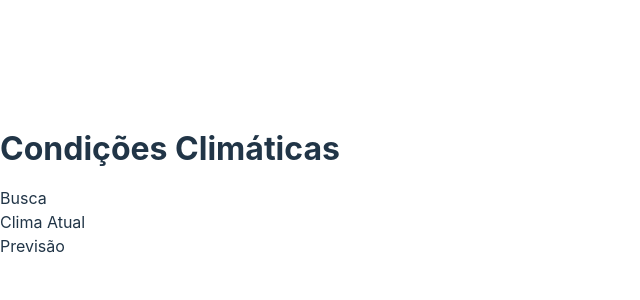
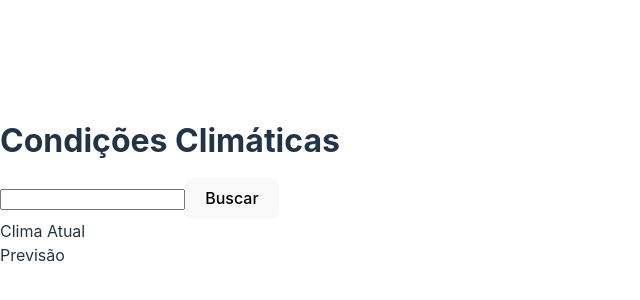
Before and after one commit to lucascarneiro88/Clima-Cidades, a React (Vite) app: page / in a window 1280 px wide. Shown: the part 216-516 px from the top of the page, without its empty margins (0-640 px from the left). Built offline with nearby package versions, Linux system fonts and the light colour scheme.

Commit message:
feat: adiciona input e botão de busca em Busca.jsx

```diff
--- a/src/components/BuscaComponents/Busca.jsx
+++ b/src/components/BuscaComponents/Busca.jsx
@@ -3,7 +3,8 @@ import React from 'react'
 function Busca() {
   return (
     <div>
-      Busca
+      <input type='text'/>
+      <button>Buscar</button>
     </div>
   )
 }
```
